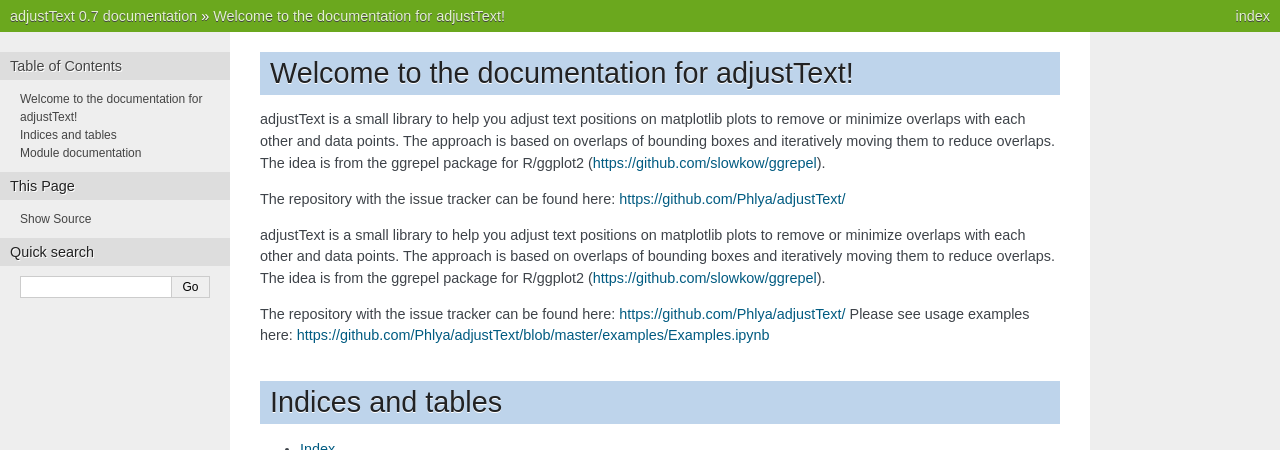
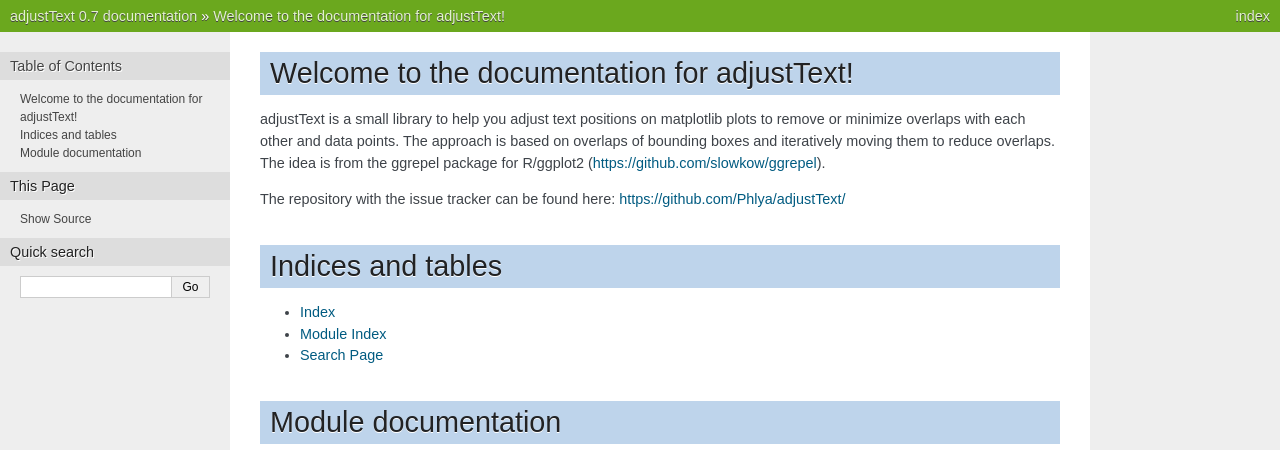
Before and after one commit to Phlya/adjustText, a Sphinx documentation site: the page built from docs/source/index.rst, in a window 1280 px wide, cut to the strip 0-450 px from the top of the page. Built offline with Sphinx 7.4.7, drawn with Linux system fonts in a browser that asks for light colours; pages that are not in the unit, such as notebooks, are missing from menus.

Commit message:
Fix docs

```diff
--- a/docs/source/index.rst
+++ b/docs/source/index.rst
@@ -11,14 +11,9 @@
 
 .. toctree::
    :maxdepth: 1
-   :caption: Contents:
 
    Examples.ipynb
 
-adjustText is a small library to help you adjust text positions on matplotlib plots to remove or minimize overlaps with each other and data points. The approach is based on overlaps of bounding boxes and iteratively moving them to reduce overlaps. The idea is from the ggrepel package for R/ggplot2 (https://github.com/slowkow/ggrepel).
-
-The repository with the issue tracker can be found here: https://github.com/Phlya/adjustText/
-Please see usage examples here: https://github.com/Phlya/adjustText/blob/master/examples/Examples.ipynb
 
 Indices and tables
 ==================
```
